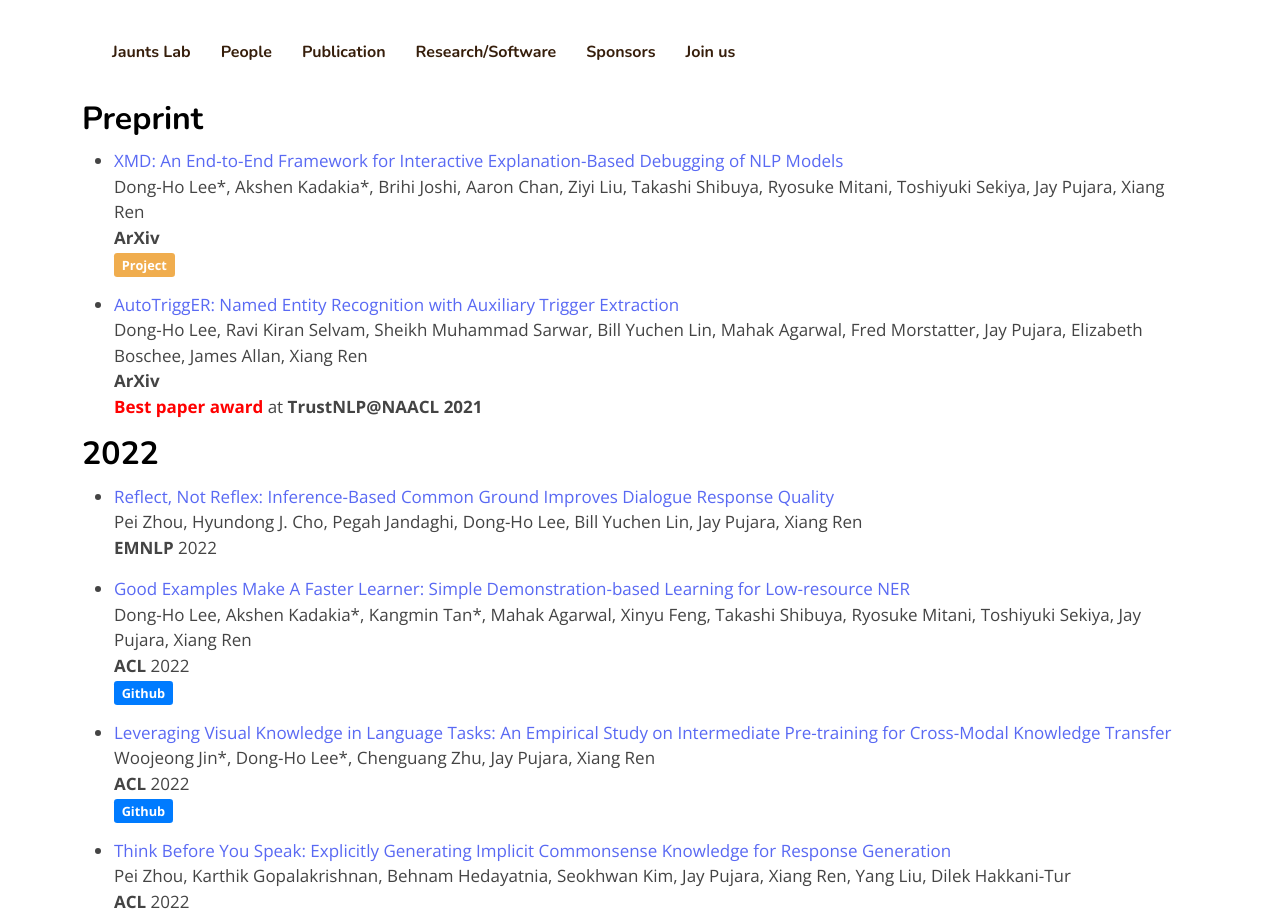
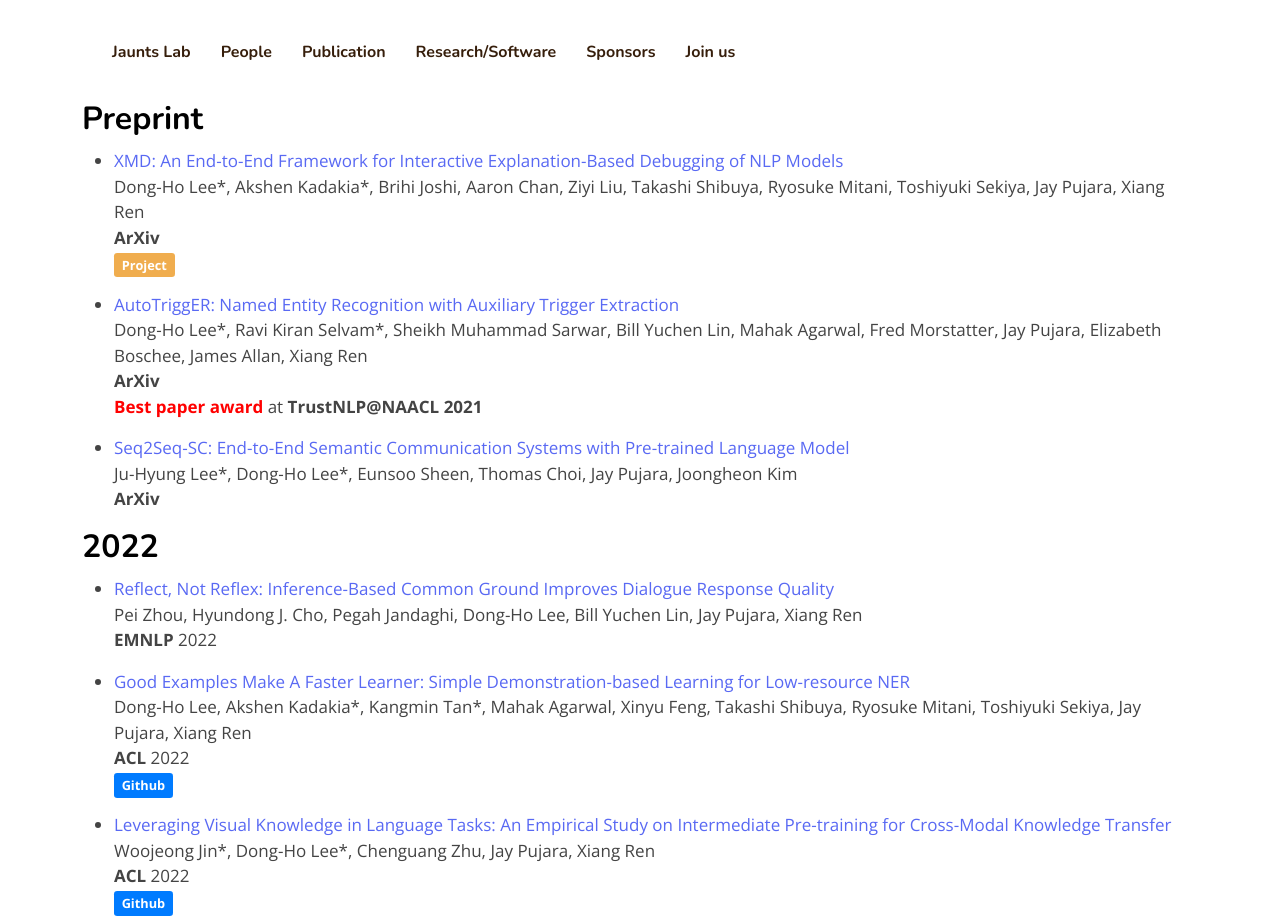
Before and after one commit to jauntslab/jauntslab.github.io, a plain HTML site: page publication.html in a window 1280 px wide. Shown: the top 919 px of the page. Drawn offline with nearby package versions, Linux system fonts and the light colour scheme.

Commit message:
Update publication.html

```diff
--- a/publication.html
+++ b/publication.html
@@ -86,10 +86,19 @@
                         <a class="pub_title" href="https://arxiv.org/abs/2109.04726" target="_blank">
                           AutoTriggER: Named Entity Recognition with Auxiliary Trigger Extraction
                         </a>
-                        <br>Dong-Ho Lee, Ravi Kiran Selvam, Sheikh Muhammad Sarwar, Bill Yuchen Lin, Mahak Agarwal, Fred Morstatter, Jay Pujara, Elizabeth Boschee, James Allan, Xiang Ren<br />
+                        <br>Dong-Ho Lee*, Ravi Kiran Selvam*, Sheikh Muhammad Sarwar, Bill Yuchen Lin, Mahak Agarwal, Fred Morstatter, Jay Pujara, Elizabeth Boschee, James Allan, Xiang Ren<br />
                         <b>ArXiv</b><br>
                         <b style="color: red">Best paper award</b> at <b>TrustNLP@NAACL 2021</b>
                         <meta title="AutoTriggER: Named Entity Recognition with Auxiliary Trigger Extraction" venue="ArXiv" year="preprint" /></p>
+                  </li>
+                  <li>
+                     <p>
+                        <a class="pub_title" href="https://arxiv.org/abs/2210.15237" target="_blank">
+                          Seq2Seq-SC: End-to-End Semantic Communication Systems with Pre-trained Language Model
+                        </a>
+                        <br>Ju-Hyung Lee*, Dong-Ho Lee*, Eunsoo Sheen, Thomas Choi, Jay Pujara, Joongheon Kim<br />
+                        <b>ArXiv</b><br>
+                        <meta title="Seq2Seq-SC: End-to-End Semantic Communication Systems with Pre-trained Language Model" venue="ArXiv" year="preprint" /></p>
                   </li>
                </ul>
             </div>
```
